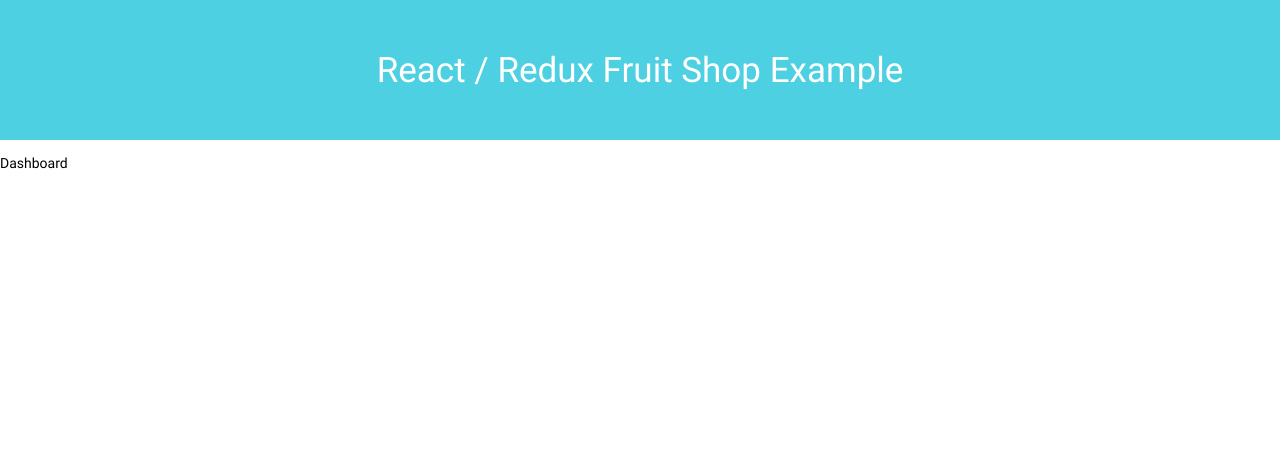
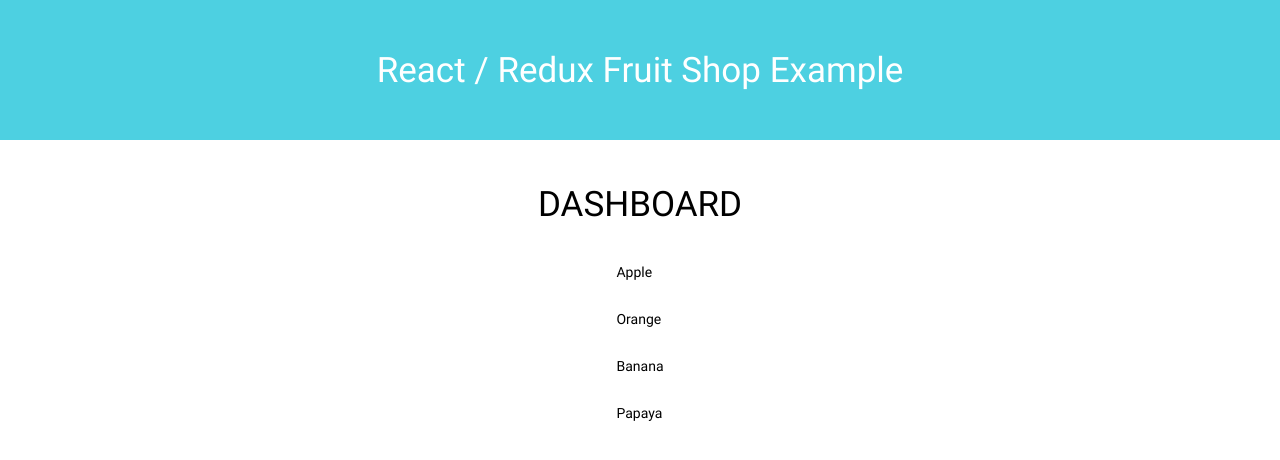
Before and after one commit to RuggeroCino/fruit-shop, a React (Create React App) app: page / in a window 1280 px wide. Shown: the top 460 px of the page. Built offline with nearby package versions, Linux system fonts and the light colour scheme.

Commit message:
Add ProductsContainer to Dashboard

```diff
--- a/src/components/dashboard/DashboardComponent.js
+++ b/src/components/dashboard/DashboardComponent.js
@@ -1,19 +1,40 @@
 import React from 'react';
+import PropTypes from 'prop-types';
 
 import FlexContainer from '../../shared/FlexContainer';
 import Header from '../../shared/Header';
 import BodyText from '../../shared/BodyText';
 
-const DashboardComponent = () => {
+import ProductsContainer from './ProductsContainer';
+
+const DashboardComponent = (props) => {
   return (
     <FlexContainer
       direction="column"
       grow={1}
     >
       <Header />
-      <BodyText>Dashboard</BodyText>
+      <FlexContainer
+        padding={true}
+        mainContainer={true}
+        direction="column"
+        align="center"
+      >
+        <BodyText
+          uppercase={true}
+          title={true}
+        >Dashboard</BodyText>
+        <ProductsContainer
+          products={props.products}
+        />
+      </FlexContainer>
     </FlexContainer>
   );
 };
 
+DashboardComponent.propTypes = {
+  products: PropTypes.array.isRequired,
+  isFetchingProducts: PropTypes.bool.isRequired,
+};
+
 export default DashboardComponent;
--- a/src/components/dashboard/DashboardContainer.js
+++ b/src/components/dashboard/DashboardContainer.js
@@ -13,7 +13,10 @@ class DashboardContainer extends Component {
 
   render() {
     return (
-      <DashboardComponent />
+      <DashboardComponent
+        products={this.props.products.products}
+        isFetchingProducts={this.props.products.isFetchingProducts}
+      />
     );
   }
 }
```
